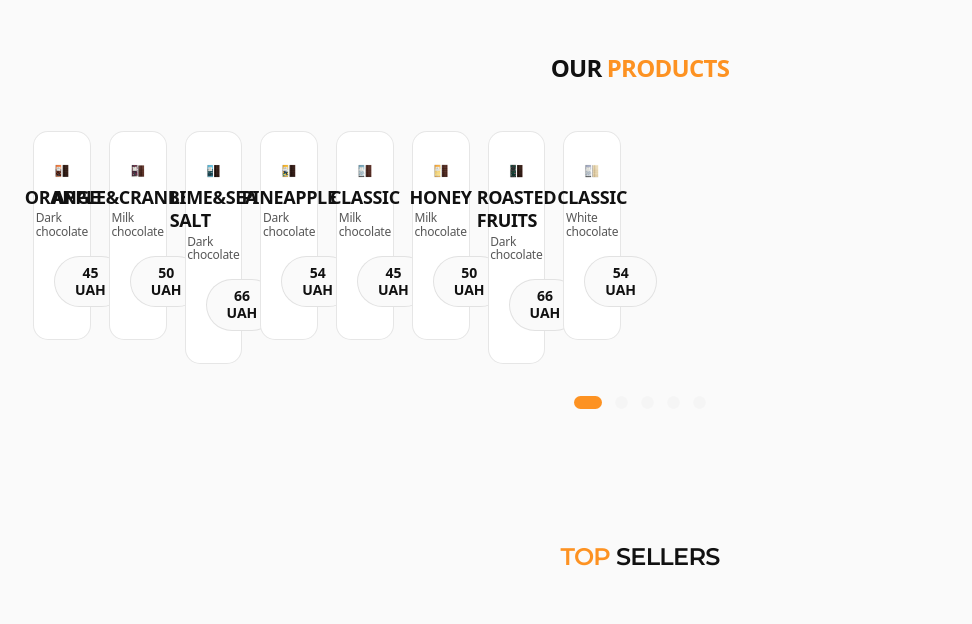
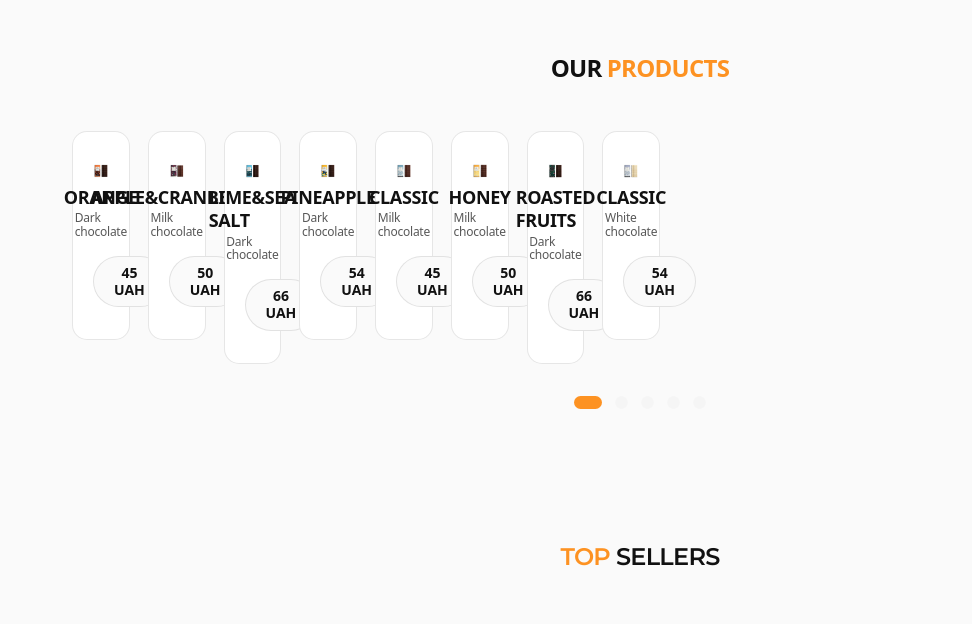
Before and after one commit to Iryna30/team-project-15-b, a website built with Vite: page src/index.html in a window 1280 px wide. Shown: the part 2853-3477 px from the top of the page, without its empty margins (0-972 px from the left). Built offline with nearby package versions, Linux system fonts and the light colour scheme; files whose address does not match are found by name.

Commit message:
container-css

```diff
--- a/src/css/our-products.css
+++ b/src/css/our-products.css
@@ -95,11 +95,7 @@
 
 @media screen and (min-width: 768px) {
   .container-products {
-    margin-left: auto;
-    margin-right: auto;
-    padding-left: 33px;
-    padding-right: 33px;
-    min-width: 768px;
+    max-width: 1136px;
   }
   .section-products {
     padding-top: 100px;
```
